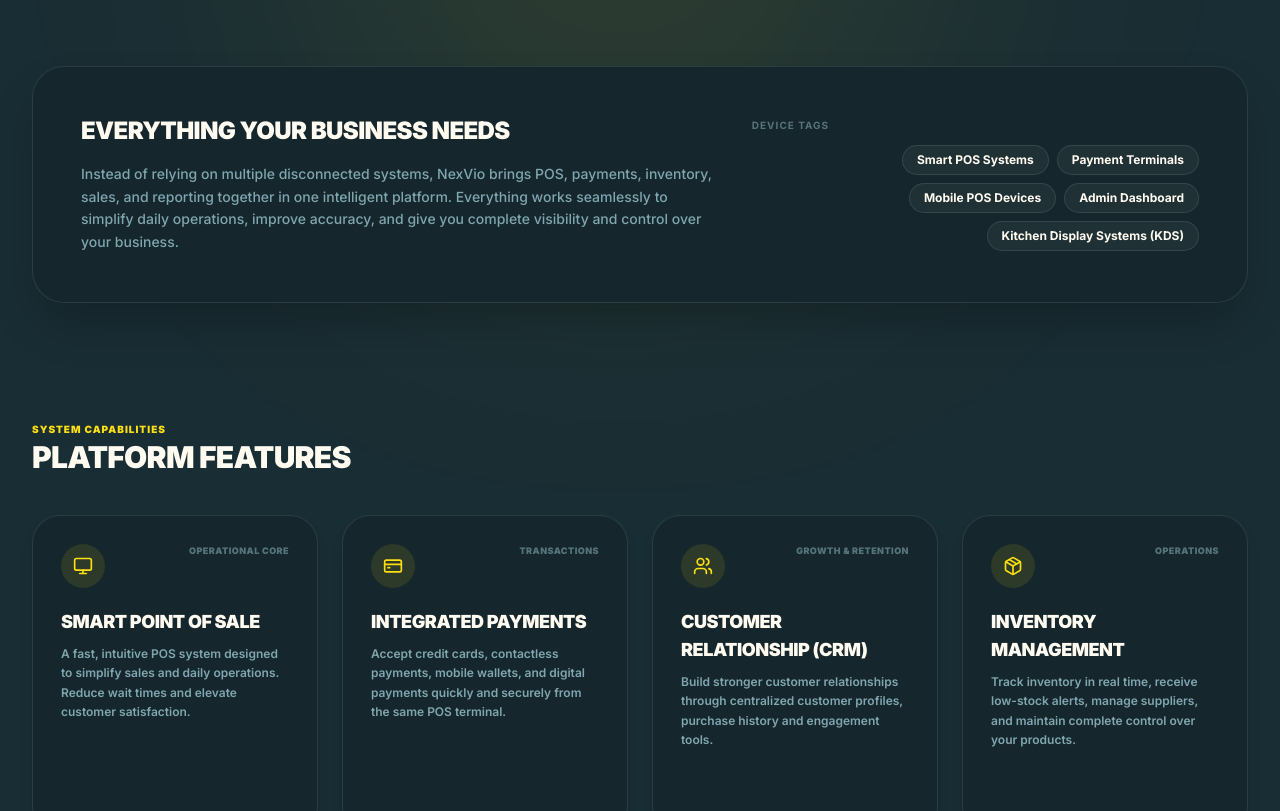
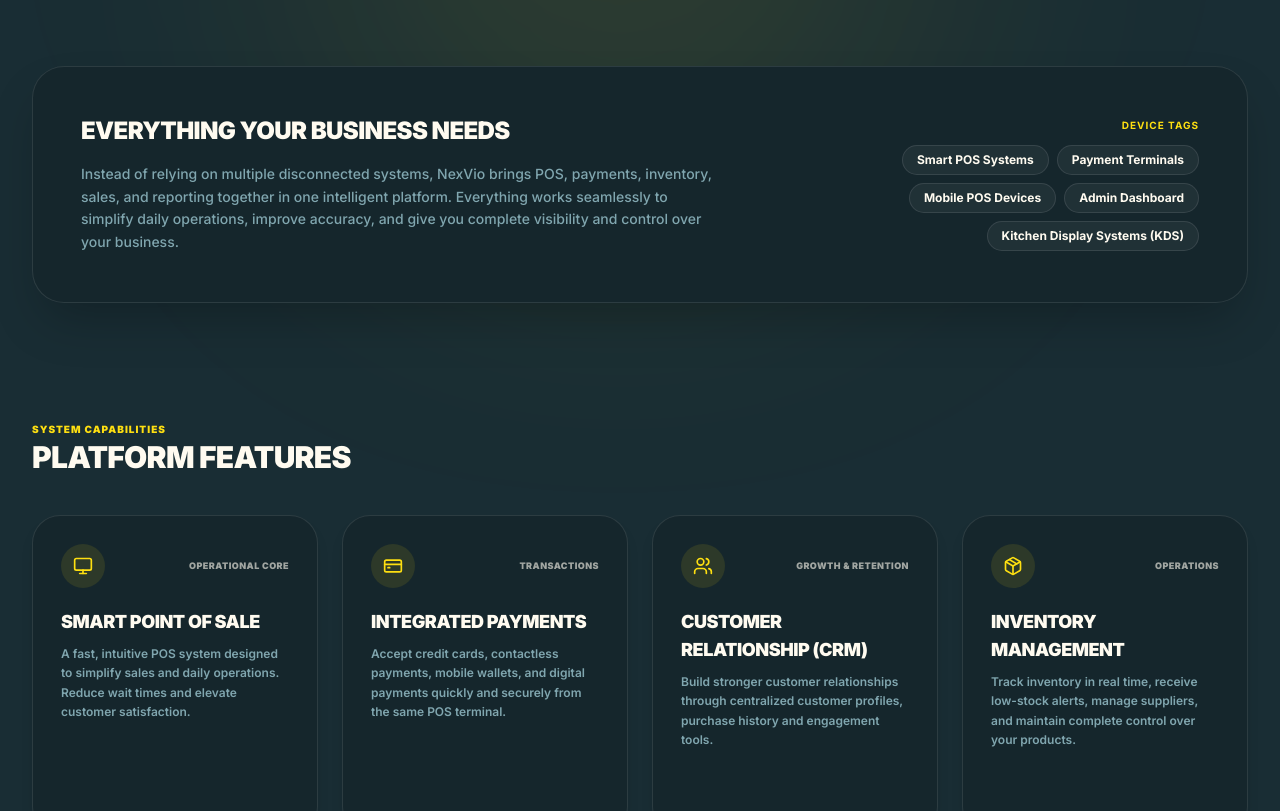
Before and after one commit to Bilal-Alqtrawi/NexVio-BrandSite, a Next.js app: page /capabilities in a window 1280 px wide. Shown: the part 485-1296 px from the top of the page. Built offline with nearby package versions, Linux system fonts and the light colour scheme.

Commit message:
updated on Logos

```diff
--- a/views/capabilities/CapabilitiesView.tsx
+++ b/views/capabilities/CapabilitiesView.tsx
@@ -1,6 +1,5 @@
 "use client";
 
-import Link from "next/link";
 import { motion, Variants } from "framer-motion";
 import {
   Monitor,
@@ -12,7 +11,6 @@
   ChefHat,
   CloudLightning,
   CheckCircle,
-  ArrowRight,
   Sparkles,
   QrCode,
   Gift,
@@ -191,7 +189,7 @@
               </p>
             </div>
             <div className="flex flex-wrap justify-start gap-2 lg:col-span-5 lg:justify-end">
-              <span className="text-teal-light/60 mb-1 w-full text-[10px] font-bold tracking-widest uppercase">
+              <span className="text-brand-yellow mb-1 w-full text-[10px] font-bold tracking-widest uppercase lg:text-right">
                 Device Tags
               </span>
               {DEVICE_TAGS.map((device, i) => (
@@ -233,11 +231,11 @@
                   className="group bg-card hover:border-brand-yellow/40 hover:shadow-brand-yellow/5 relative flex h-80 flex-col justify-between rounded-[28px] border border-white/10 p-7 shadow-lg transition-all duration-300 hover:-translate-y-1 hover:bg-[#1a3038] hover:shadow-2xl"
                 >
                   <div className="space-y-5">
-                    <div className="flex items-start justify-between">
+                    <div className="flex items-center justify-between">
                       <div className="bg-brand-yellow/10 text-brand-yellow group-hover:bg-brand-yellow group-hover:text-brand-teal flex size-11 items-center justify-center rounded-2xl transition-all duration-300">
                         <IconComponent className="size-5 stroke-2" />
                       </div>
-                      <span className="text-teal-light/60 group-hover:text-brand-yellow font-mono text-[9px] font-black tracking-wider uppercase transition-colors">
+                      <span className="text-brand-cream/60 group-hover:text-brand-yellow font-mono text-[9px] font-black tracking-wider uppercase transition-colors">
                         {cap.badge}
                       </span>
                     </div>
--- a/views/devices/DeviceContactForm.tsx
+++ b/views/devices/DeviceContactForm.tsx
@@ -69,7 +69,7 @@
   return (
     <section
       id="contact-us"
-      className="bg-brand-teal border-brand-cream/15 w-full border-t px-6 py-20 font-sans md:py-28"
+      className="bg-brand-teal w-full px-6 py-20 font-sans md:py-28"
     >
       <div className="container mx-auto grid max-w-7xl grid-cols-1 items-start gap-16 lg:grid-cols-12 lg:gap-8">
         <div className="space-y-10 lg:sticky lg:top-8 lg:col-span-5">
--- a/views/devices/DeviceHighlightsSlider.tsx
+++ b/views/devices/DeviceHighlightsSlider.tsx
@@ -79,7 +79,7 @@
   return (
     <section
       ref={targetRef}
-      className="relative h-screen overflow-x-hidden bg-teal-light/20 "
+      className="bg-teal-light/20 relative h-screen overflow-x-hidden"
     >
       <motion.div
         style={{ width: containerWidth, borderRadius: containerRadius }}
--- a/views/devices/DeviceView.tsx
+++ b/views/devices/DeviceView.tsx
@@ -4,9 +4,9 @@
 import DeviceSpecsSheet from "@/views/devices/DeviceSpecsSheet";
 import DeviceHowHelp from "@/views/devices/DeviceHowHelp";
 import DeviceHighlightsSlider from "@/views/devices/DeviceHighlightsSlider";
-import DeviceOperatorVideo from "@/views/devices/DeviceOperatorVideo";
+// import DeviceOperatorVideo from "@/views/devices/DeviceOperatorVideo";
 import DeviceStatsReveal from "@/views/devices/DeviceStatsReveal";
-import InfinitePaymentsMarquee from "@/views/devices/InfinitePaymentsMarquee";
+// import InfinitePaymentsMarquee from "@/views/devices/InfinitePaymentsMarquee";
 import DeviceFAQ from "@/views/devices/DeviceFAQ";
 import DeviceContactForm from "@/views/devices/DeviceContactForm";
 import type { Device } from "@/lib/devices";
--- a/views/home/LogoCloud.tsx
+++ b/views/home/LogoCloud.tsx
@@ -32,7 +32,6 @@
       id="partners"
       className="relative w-full overflow-hidden pt-16 pb-24"
     >
-      {/* تم تغيير التدرج الشفاف للتطابق مع لون الخلفية الداكن (#192d34 / brand-teal) */}
       <div className="from-brand-teal to-brand-teal/0 pointer-events-none absolute inset-y-0 left-0 z-10 w-24 bg-linear-to-r" />
       <div className="from-brand-teal to-brand-teal/0 pointer-events-none absolute inset-y-0 right-0 z-10 w-24 bg-linear-to-l" />
 
@@ -49,7 +48,7 @@
         {duplicatedLogos.map((logo, idx) => (
           <div
             key={idx}
-            className="border-teal-light/10 bg-teal-light/20 flex h-fit w-36 shrink-0 items-center justify-center rounded-sm border p-4 backdrop-blur-xs transition-all duration-300 hover:scale-105"
+            className="flex h-fit w-36 shrink-0 items-center justify-center invert-5 brightness-100 p-4 transition-all duration-300 hover:scale-105"
           >
             <Image
               src={logo.src}
```
